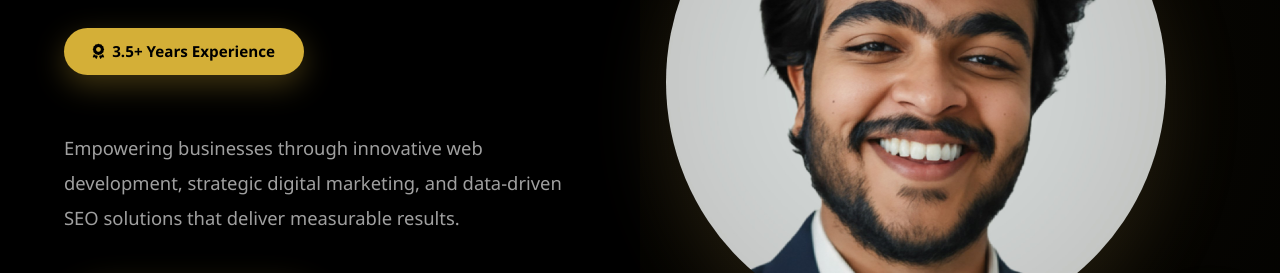
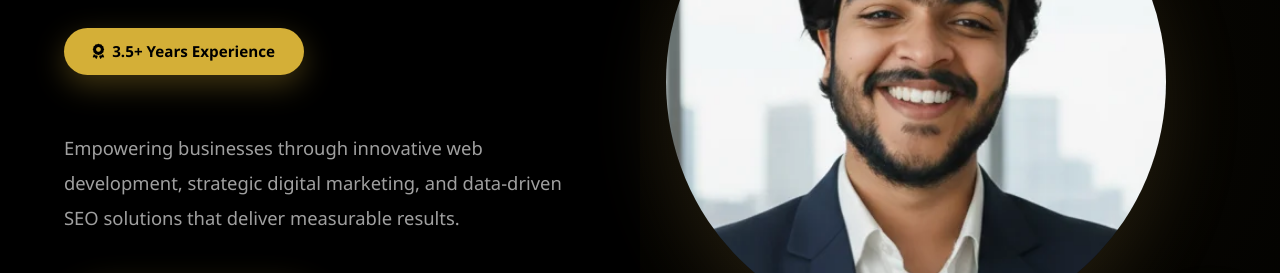
Before and after one commit to zaheerxpert-wp/zaheer-portfolio-live, a plain HTML site: page index.html in a window 1280 px wide. Shown: the part 398-671 px from the top of the page. Drawn offline with Linux system fonts and the light colour scheme.

```diff
--- a/index.html
+++ b/index.html
@@ -1161,7 +1161,7 @@
                 <div class="image-wrapper">
                     <div class="image-backdrop"></div>
                     <div class="profile-image">
-                        <img src="images/zaheerimage.jpg" alt="Muhammad Zaheer">
+                        <img src="images/Muhammad zaheer manajer.webp" alt="Muhammad Zaheer">
                     </div>
                 </div>
             </div>
```
Also changed, not shown: images/Muhammad zaheer manajer.webp (added).
